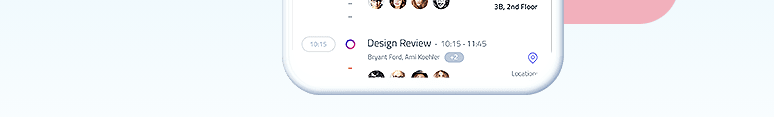
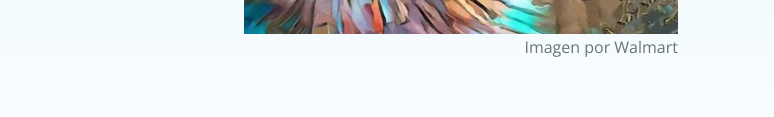
Before and after one commit to vic28code/ProjectLanding, a website built with Vite: page index.html in a window 1280 px wide. Shown: the part 683-800 px from the top of the page, 506-1280 px from the left. Built offline with nearby package versions, Linux system fonts and the light colour scheme.

Commit message:
imagen y referencia

```diff
--- a/index.html
+++ b/index.html
@@ -103,7 +103,8 @@
                     <a class="btn-solid-lg secondary" href="https://www.instagram.com/yumisarts_/"><i class="fas fa-images"></i>  Ver galería</a>
                 </div>
                 <div class="xl:text-right">
-                    <img class="inline" src="images/header-smartphone.png" alt="alternative" />
+                    <img class="inline" src="images/gato.png" alt="Cuadro decorativo" />
+                    <figcaption>Imagen por <a href="https://www.walmart.com.mx/ip/decoracion-tapetes-y-cojines/cuadros-decorativos-diy-pintura-por-numero-kit-gato-animal-pintura-acrilica-oficina-arte-artesania-ornamento-regalo-ehuebsd-nuevos-originales/00137330348654" target="_blank">Walmart</figcaption>
                 </div>
             </div> <!-- end of container -->
         </header> <!-- end of header -->
```
Also changed, not shown: images/gato.png (added).
